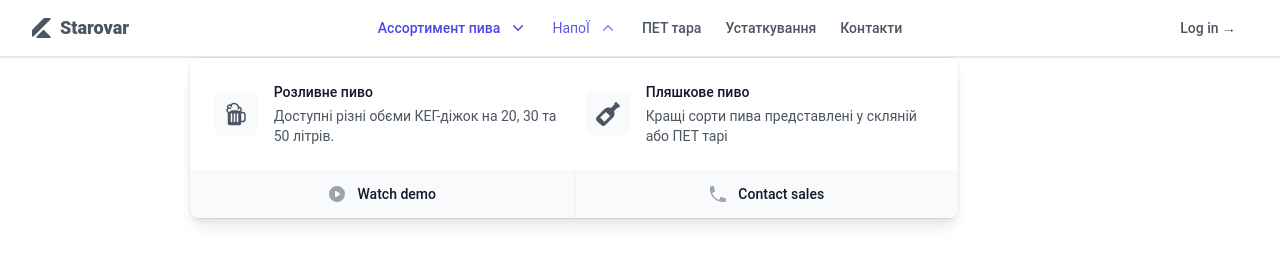
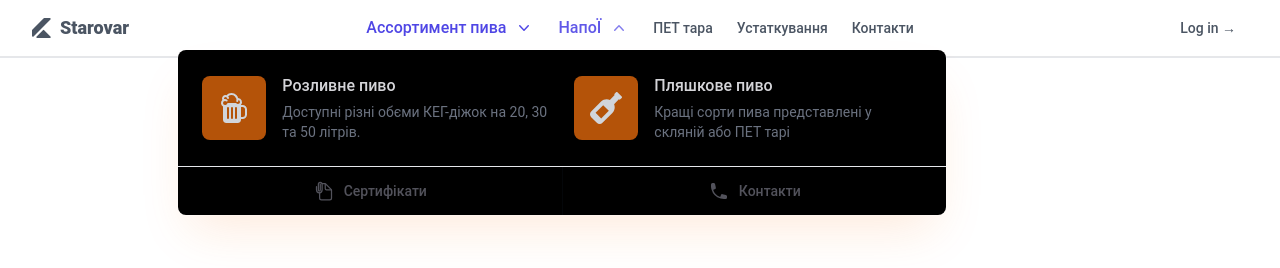
Before and after one commit to starovar/starovar, a Next.js app: page / in a window 1280 px wide. Both pictures are taken after a click on the button "Ассортимент пива". Shown: the top 268 px of the page. Built offline with nearby package versions, Linux system fonts and the light colour scheme.

Commit message:
Update Header.js

```diff
--- a/components/Header.js
+++ b/components/Header.js
@@ -13,7 +13,7 @@ import {
 } from '@heroicons/react/24/outline'
 import { ChevronDownIcon, PhoneIcon, PlayCircleIcon } from '@heroicons/react/20/solid'
 import { useTheme } from 'next-themes'
-import { IoBeer } from 'react-icons/io5'
+import { IoBeer, IoDocumentAttachOutline } from 'react-icons/io5'
 import { FaWineBottle } from 'react-icons/fa'
 
 
@@ -25,8 +25,8 @@ const products = [
  //{ name: 'Електронна комерція', description: 'Розробка та підтримка сучасних інтернет магазинів', href: '#', icon: ArrowPathIcon },
 ]
 const callsToAction = [
-  { name: 'Watch demo', href: '#', icon: PlayCircleIcon },
-  { name: 'Contact sales', href: '#', icon: PhoneIcon },
+  { name: 'Сертифікати', href: '#', icon: IoDocumentAttachOutline },
+  { name: 'Контакти', href: '#', icon: PhoneIcon },
 ]
 const solutions =[
   {
@@ -40,12 +40,6 @@ const solutions =[
     description: 'Create your own targeted content',
     href: '##',
     icon: IconTwo,
-  },
-  {
-    name: 'Reports',
-    description: 'Keep track of your growth',
-    href: '##',
-    icon: IconThree,
   },
 ]
 
@@ -87,10 +81,10 @@ export default function Example() {
           <Popover className="relative">
           {({ open }) => (
           <>
-            <Popover.Button className={`${open ? '' : 'text-opacity-90'} group inline-flex items-center transition duration-150 rounded-md bg-white dark:bg-black px-3 py-2 text-sm font-medium text-indigo-600 dark:hover:text-neutral-200 dark:text-neutral-200/60 hover:text-opacity-100 focus:outline-none`}>
+            <Popover.Button className={`${open ? '' : ''} group inline-flex items-center transition duration-150 rounded-md bg-white dark:bg-black px-3 py-2 text-base font-medium text-indigo-600 dark:hover:text-zinc-100 dark:text-zinc-300 focus:outline-none`}>
               Ассортимент пива
-              <ChevronDownIcon className={`${open ? '' : 'text-opacity-70 transition duration-150 rotate-180'}
-                  ml-2 h-5 w-5 text-indigo-600 transition duration-150 dark:text-neutral-200/60 ease-in-out group-hover:text-opacity-80`}
+              <ChevronDownIcon className={`${open ? '' : 'transition duration-150 rotate-180'}
+                  ml-2 h-5 w-5 text-indigo-600 transition duration-150 dark:text-zinc-300 ease-in-out group-hover:text-zinc-100`}
                 aria-hidden="true" />
             </Popover.Button>
 
@@ -103,34 +97,34 @@ export default function Example() {
               leaveFrom="transform scale-100 opacity-100"
               leaveTo="transform scale-75 opacity-0"
             >
-              <Popover.Panel className="absolute lg:max-w-3xl -left-44 top-full z-10 mt-3 w-screen max-w-md overflow-hidden rounded-lg shadow-lg ring-1 ring-black ring-opacity-5">
-                <div className="relative grid gap-8 bg-white p-7 lg:grid-cols-2">
+              <Popover.Panel className="absolute lg:max-w-3xl -left-44 top-3/4 z-10 mt-3 w-screen max-w-md overflow-hidden rounded-lg shadow-2xl shadow-orange-500/15 ring-1 ring-white ring-opacity-20">
+                <div className="relative grid gap-8 bg-black p-7 lg:grid-cols-2">
                   {products.map((item) => (
                     <div
                       key={item.name}
-                      className="group relative -m-3 flex items-center gap-x-4 rounded-lg p-2 transition duration-150 ease-in-out hover:bg-gray-50"
+                      className="group relative -m-3 flex items-center gap-x-4 rounded-lg p-2 transition duration-150 ease-in-out hover:bg-zinc-800"
                     >
-                      <div className="flex h-11 w-11 flex-none items-center justify-center rounded-lg bg-gray-50 group-hover:bg-white">
-                        <item.icon className="h-6 w-6 text-gray-600 group-hover:text-indigo-600" aria-hidden="true" />
+                      <div className="flex h-16 w-16 flex-none items-center justify-center rounded-lg bg-amber-700">
+                        <item.icon className="h-8 w-8 text-gray-300 group-hover:text-gray-100" aria-hidden="true" />
                       </div>
                       <div className="flex-auto">
-                        <Link href={item.href} className="block text-sm font-medium text-gray-900">
+                        <Link href={item.href} className=" group-hover:text-zinc-100 block text-base font-medium text-zinc-300">
                           {item.name}
                           <span className="absolute inset-0" />
                         </Link>
-                        <p className="mt-1 text-sm text-gray-600">{item.description}</p>
+                        <p className=" group-hover:text-zinc-400 mt-1 text-sm text-gray-500">{item.description}</p>
                       </div>
                     </div>
                   ))}
                 </div>
-                <div className="grid grid-cols-2 divide-x divide-gray-900/5 bg-gray-50">
+                <div className="group grid grid-cols-2 divide-x divide-gray-900/25 border-t dark:border-royal-gray/50 bg-black">
                   {callsToAction.map((item) => (
                     <Link
                       key={item.name}
                       href={item.href}
-                      className="flex items-center justify-center gap-x-2.5 p-3 text-sm font-medium leading-6 text-gray-900 hover:bg-gray-100"
+                      className="flex items-center transition duration-150 ease-in-out justify-center gap-x-2.5 p-3 text-sm font-medium leading-6 text-zinc-600 hover:text-zinc-500"
                     >
-                      <item.icon className="h-5 w-5 flex-none text-gray-400" aria-hidden="true" />
+                      <item.icon className="h-5 w-5 flex-none text-zinc-600" aria-hidden="true" />
                       {item.name}
                     </Link>
                   ))}
@@ -148,13 +142,13 @@ export default function Example() {
           <>
             <Popover.Button
               className={`
-                ${open ? '' : 'text-opacity-90'}
-                group inline-flex items-center rounded-md bg-white dark:bg-black px-3 py-2 text-sm fonmedium dark:text-neutral-200/60 dark:hover:text-neutral-200 transition duration-150 text-indigo-600 hover:text-opacity-100 focus:outline-none`}
+                ${open ? 'dark:text-amber-600' : ' text-opacity-90'}
+                group inline-flex items-center rounded-md bg-white dark:bg-black px-3 py-2 text-base font-medium dark:text-zinc-300 dark:hover:text-zinc-200 transition duration-150 text-indigo-600 hover:text-opacity-100 focus:outline-none`}
             >
               <span>НапоЇ</span>
               <ChevronDownIcon
-                className={`${open ? '' : 'text-opacity-70 rotate-180'}
-                  ml-2 h-5 w-5 text-indigo-600 transition duration-150 ease-in-out group-hover:text-opacity-80`}
+                className={`${open ? 'dark:text-amber-600' : 'text-opacity-70 rotate-180'}
+                  ml-2 h-5 w-5 text-indigo-600 transition duration-150 dark:text-zinc-300 ease-in-out group-hover:text-zinc-200`}
                 aria-hidden="true"
               />
             </Popover.Button>
@@ -167,9 +161,9 @@ export default function Example() {
               leaveFrom="transform scale-100 opacity-100"
               leaveTo="transform scale-75 opacity-0"
             >
-              <Popover.Panel className="absolute z-10 mt-3 w-screen max-w-md -left-76 transform px-4 sm:px-0 lg:max-w-5xl">
+              <Popover.Panel className="absolute z-10 top-3/4 mt-3 w-screen max-w-md -left-76 rounded-lg transform px-4 sm:px-0 lg:max-w-3xl shadow-2xl shadow-orange-500/15 ring-1 ring-white ring-opacity-20">
                 <div className="overflow-hidden rounded-lg shadow-lg ring-1 ring-black ring-opacity-5">
-                  <div className="relative grid gap-8 bg-white p-7 lg:grid-cols-3">
+                  <div className="relative grid gap-8 bg-white dark:bg-black p-7 lg:grid-cols-2">
                     {solutions.map((item) => (
                       <Link
                         key={item.name}
@@ -190,7 +184,7 @@ export default function Example() {
                       </Link>
                     ))}
                   </div>
-                  <div className="bg-gray-50 p-4">
+                  <div className="bg-black p-4">
                     <Link
                       href="##"
                       className="flow-root rounded-md px-2 py-2 transition duration-150 ease-in-out hover:bg-gray-100 focus:outline-none"
```
